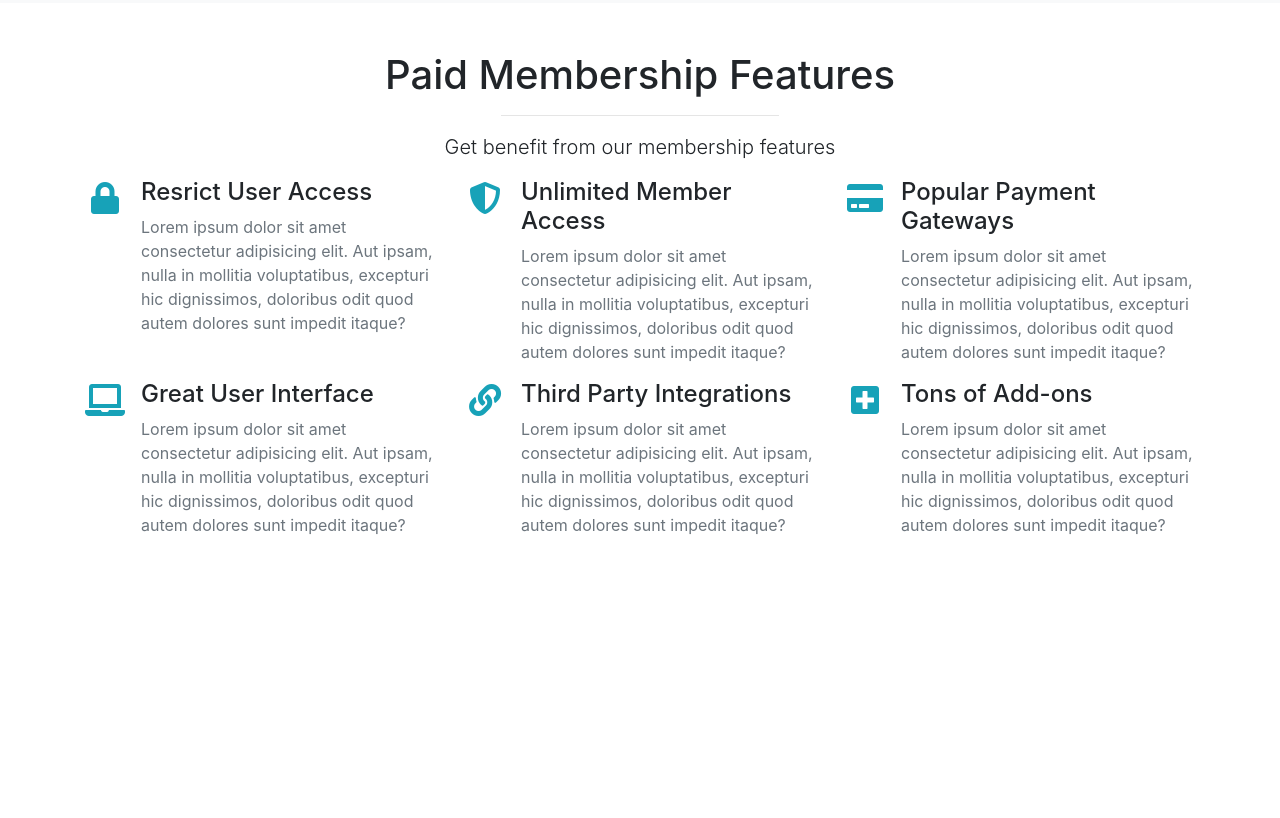
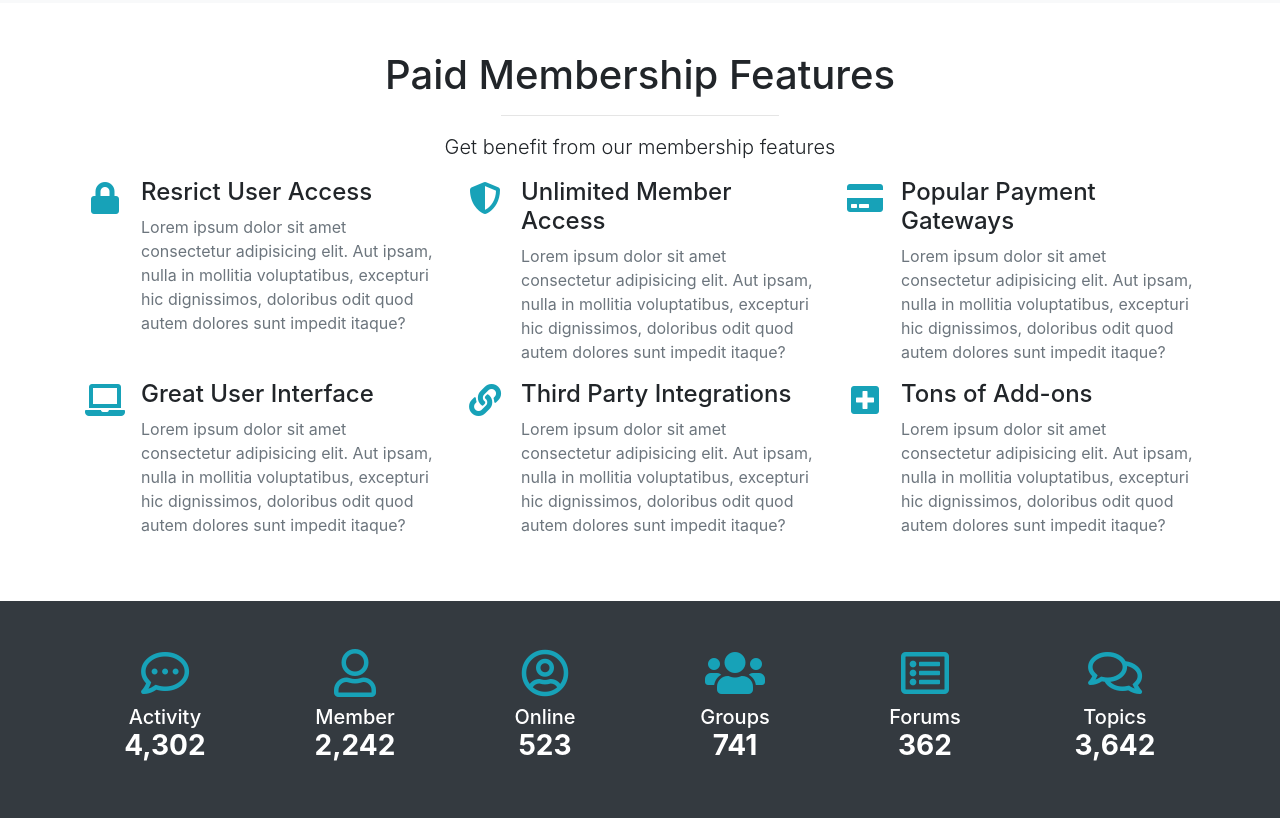
Before and after one commit to mhernanda/ILKOOM-Community-Blog-Template, a plain HTML site: page index.html in a window 1280 px wide. Shown: the part 3204-4022 px from the top of the page. Before the commit the page ends 3805 px from the top, so only its background shows below. Drawn offline with Linux system fonts and the light colour scheme.

Commit message:
Menambah Total Showcase

```diff
--- a/index.html
+++ b/index.html
@@ -448,6 +448,65 @@
     <!-- AKHIR PAID MEMBER FEATURE -->
 
 
+    <!-- Total Showcase -->
+    <section id="total-showcase" class="py-5 bg-dark text-white d-none d-md-block">
+        <div class="container">
+            <div class="row text-center">
+
+                <div class="col-2">
+                    <div class="text-info mb-2">
+                        <i class="far fa-comment-dots fa-3x"></i>
+                    </div>
+                    <p class="h5 mb-0">Activity</p>
+                    <p class="h3"><strong>4,302</strong></p>
+                </div>
+
+                <div class="col-2">
+                    <div class="text-info mb-2">
+                        <i class="far fa-user fa-3x"></i>
+                    </div>
+                    <p class="h5 mb-0">Member</p>
+                    <p class="h3"><strong>2,242</strong></p>
+                </div>
+
+                <div class="col-2">
+                    <div class="text-info mb-2">
+                        <i class="far fa-user-circle fa-3x"></i>
+                    </div>
+                    <p class="h5 mb-0">Online</p>
+                    <p class="h3"><strong>523</strong></p>
+                </div>
+
+                <div class="col-2">
+                    <div class="text-info mb-2">
+                        <i class="fas fa-users fa-3x"></i>
+                    </div>
+                    <p class="h5 mb-0">Groups</p>
+                    <p class="h3"><strong>741</strong></p>
+                </div>
+
+                <div class="col-2">
+                    <div class="text-info mb-2">
+                        <i class="far fa-list-alt fa-3x"></i>
+                    </div>
+                    <p class="h5 mb-0">Forums</p>
+                    <p class="h3"><strong>362</strong></p>
+                </div>
+
+                <div class="col-2">
+                    <div class="text-info mb-2">
+                        <i class="far fa-comments fa-3x"></i>
+                    </div>
+                    <p class="h5 mb-0">Topics</p>
+                    <p class="h3"><strong>3,642</strong></p>
+                </div>
+            </div>
+        </div>
+    </section>
+    <!-- AKHIR TOTAL SHOWCASE -->
+
+
+
     <script src="js/popper.js"></script>
     <script src="js/jquery-3.5.1.js"></script>
     <script src="js/bootstrap.js"></script>
```
